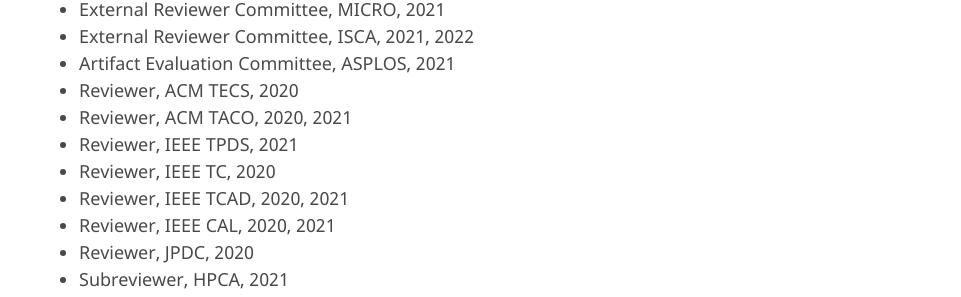
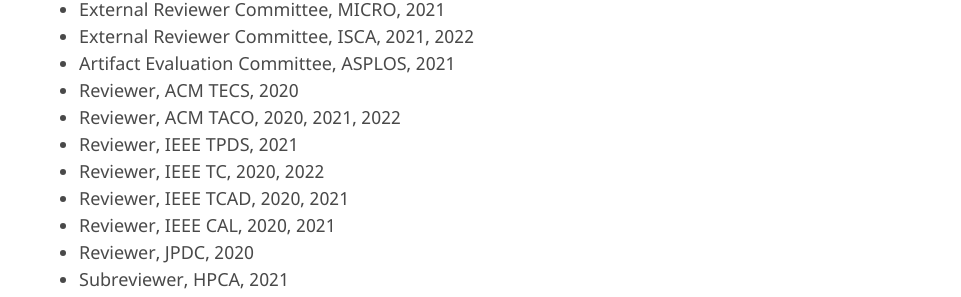
Before and after one commit to ericrxw/xiaoweiren, a Jekyll site: the page built from index.md, in a window 1280 px wide and 900 px high, scrolled down 819 px. Shown: the part 155-452 px from the top of the window, without its empty margins (319-1280 px from the left). Built offline with Jekyll 4.4.1, drawn with Linux system fonts in a browser that asks for light colours; our own code applies the rules of GitHub Pages for plain Markdown files; the repository's description, which GitHub fills in, is left out.

Commit message:
update CV and professional experience

```diff
--- a/index.md
+++ b/index.md
@@ -31,9 +31,9 @@
 * External Reviewer Committee, ISCA, 2021, 2022
 * Artifact Evaluation Committee, ASPLOS, 2021
 * Reviewer, ACM TECS, 2020
-* Reviewer, ACM TACO, 2020, 2021
+* Reviewer, ACM TACO, 2020, 2021, 2022
 * Reviewer, IEEE TPDS, 2021
-* Reviewer, IEEE TC, 2020
+* Reviewer, IEEE TC, 2020, 2022
 * Reviewer, IEEE TCAD, 2020, 2021
 * Reviewer, IEEE CAL, 2020, 2021
 * Reviewer, JPDC, 2020
```
Also changed, not shown: 1 other file.
